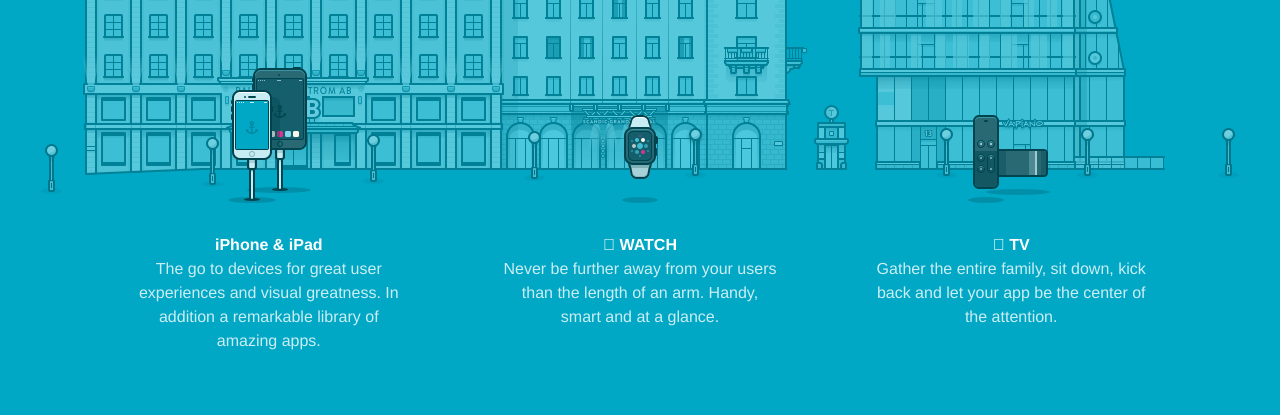
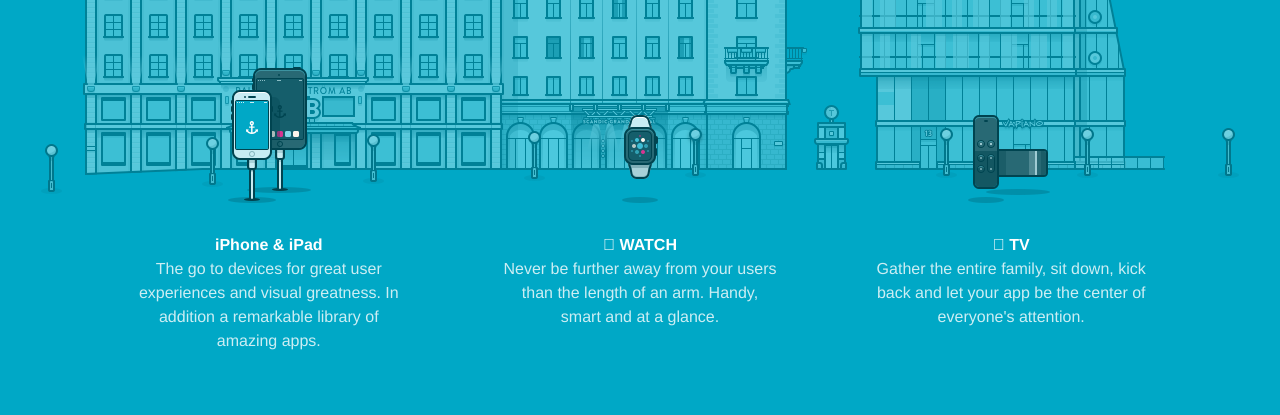
Before and after one commit to AlexxNica/madebybowtie.github.io, a Jekyll site: the page built from index.html, in a window 1280 px wide and 900 px high, scrolled down 476 px. Shown: the top 415 px of the window. Built offline with Jekyll 4.4.1, drawn with Linux system fonts in a browser that asks for light colours; nearby versions of some CDN libraries.

Commit message:
Icon Tweak and Copy

```diff
--- a/index.html
+++ b/index.html
@@ -30,7 +30,7 @@
       <div class="grid-item-image"></div>
       <div class="grid-item-description">
         <h4 class="grid-item-title"><span class="apple"></span> TV</h4>
-        <p class="grid-item-subtitle">Gather the entire family, sit down, kick back and let your app be the center of the attention.</p>
+        <p class="grid-item-subtitle">Gather the entire family, sit down, kick back and let your app be the center of everyone's attention.</p>
       </div>
     </div>
   </div>
```
Also changed, not shown: assets/illustration-ios.png, assets/illustration-ios@2x.png.
